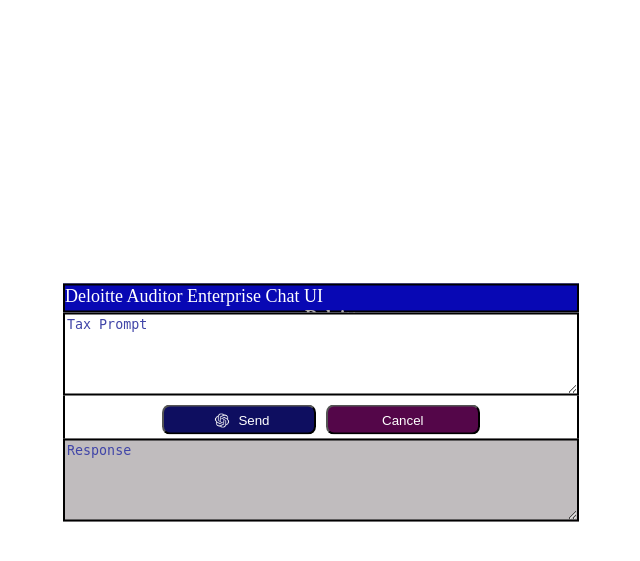
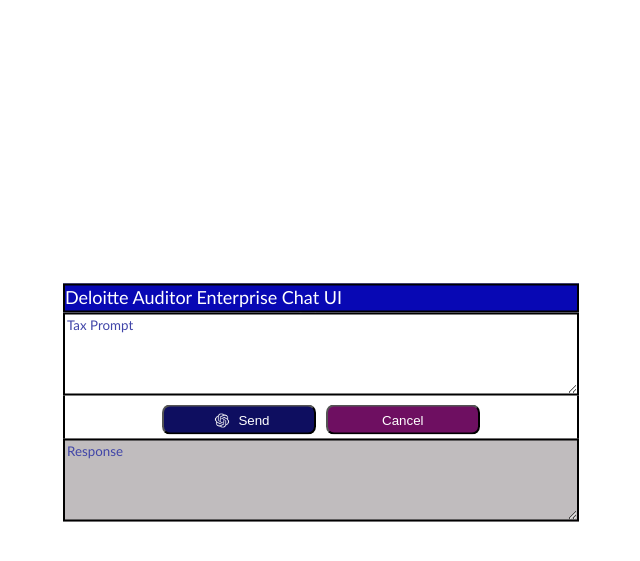
Before and after one commit to SankalpSTiwari/Auditor-Enterprise-Chat-UI, a Flask app: page / in a window 1280 px wide. Shown: the top 561 px of the page, without its empty margins (321-961 px from the left). Run offline with Flask 3, Linux system fonts and the light colour scheme.

Commit message:
Updated CSS and improved Promt-Response function

```diff
--- a/app.py
+++ b/app.py
@@ -11,7 +11,7 @@ openai.api_key = "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"
 def generate_response(question):
     response = openai.Completion.create(
         engine="text-davinci-002",
-        prompt=f"Answer the following according to a tax auditor:\n{question}\nAnswer:",
+        prompt=f"Answer the following as a tax auditor for Deloitte:\n{question}\nAnswer:",
         max_tokens=100
     )
     return response.choices[0].text
--- a/static/style.css
+++ b/static/style.css
@@ -14,7 +14,7 @@
  width: 416px;
  height: 25px;
  font-size: large;
-
+ font-family: "Calibri", sans-serif;
 }
 
 .divinputbuttons{
--- a/templates/question.html
+++ b/templates/question.html
@@ -20,7 +20,7 @@
             width: 100%;
             height: 25px;
             font-size: large;
-
+            font-family: "Calibri", sans-serif;
         }
 
         .divinputbuttons {
@@ -48,9 +48,6 @@
         }
 
         .buttonSend img {
-            /* left: 50%;
-    margin-left: -15px;
-    top: 50%;*/
             height: 22px;
             width: 22px;
             margin-left: -8px;
@@ -63,7 +60,7 @@
         }
 
         .buttonCancel {
-            background-color: rgb(84, 6, 73);
+            background-color: rgb(110, 15, 97);
             color: white;
             min-width: 30%;
             border-radius: 8px;
@@ -83,7 +80,7 @@
         ::placeholder {
             color: rgb(64, 69, 168);
             opacity: 1;
-            /* Firefox */
+            font-family: "Calibri", sans-serif;
         }
 
         .divoutput {
@@ -99,6 +96,11 @@
             border: 2px solid;
         }
 
+        ::placeholder {
+            color: rgb(64, 69, 168);
+            font-family: "Calibri", sans-serif;
+        }
+
         .divend {
             height: 20px;
             width: 99%;
@@ -112,7 +114,7 @@
     <div class="centerMainDiv">
         <div class="divHeading">
             <a style="color:white;">Deloitte Auditor Enterprise Chat UI</a>
-            <a style="margin-left: 240px; font-weight:bolder ;color: rgb(178, 174, 174);">Deloitte</a>
+            <a style="margin-left: 210px; font-weight:bolder ;color: rgb(178, 174, 174);">Deloitte</a>
             <a style="color:white;">.</a>
         </div>
         <div class="divinput">
@@ -125,7 +127,7 @@
         <div class="divinputbuttons">
             <div class="button-container">
                 <button class="buttonSend" id="submit-button">
-                    <img src="/static/img/chatgpt.png" style="padding-top: 5px;"/>
+                    <img src="/static/img/chatgpt.png" style="padding-top: 5px;" />
                     <a>Send</a>
                 </button>
                 <button onclick="cancelQuestion()" class="buttonCancel">Cancel</button>
```
